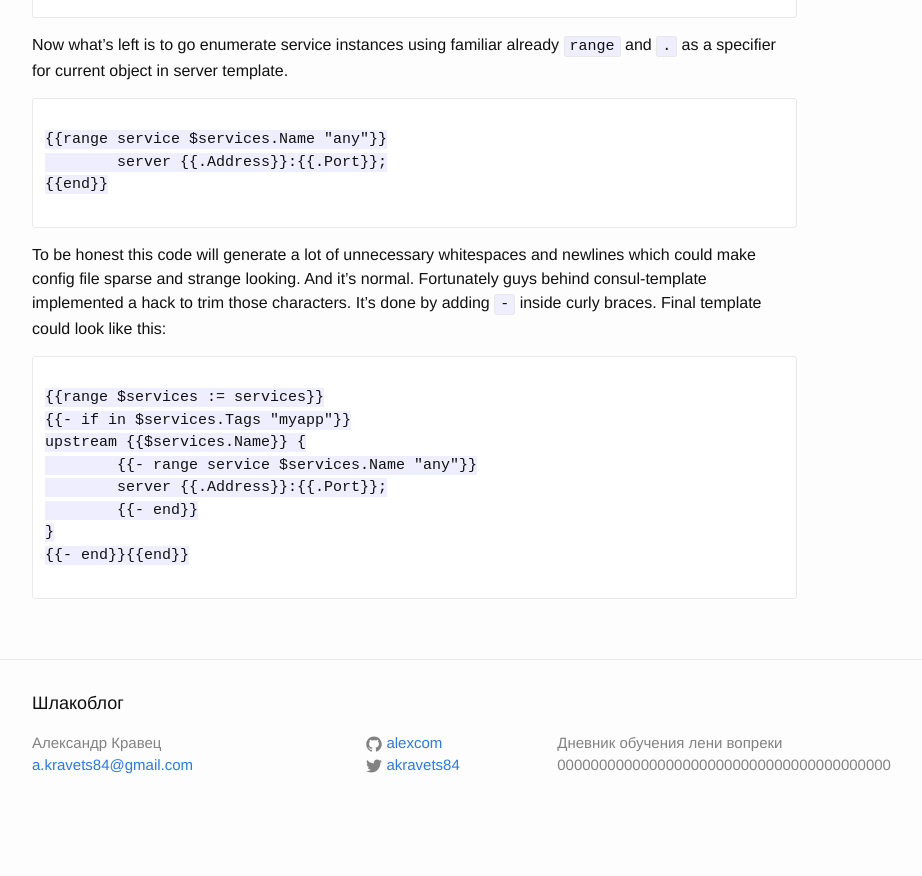
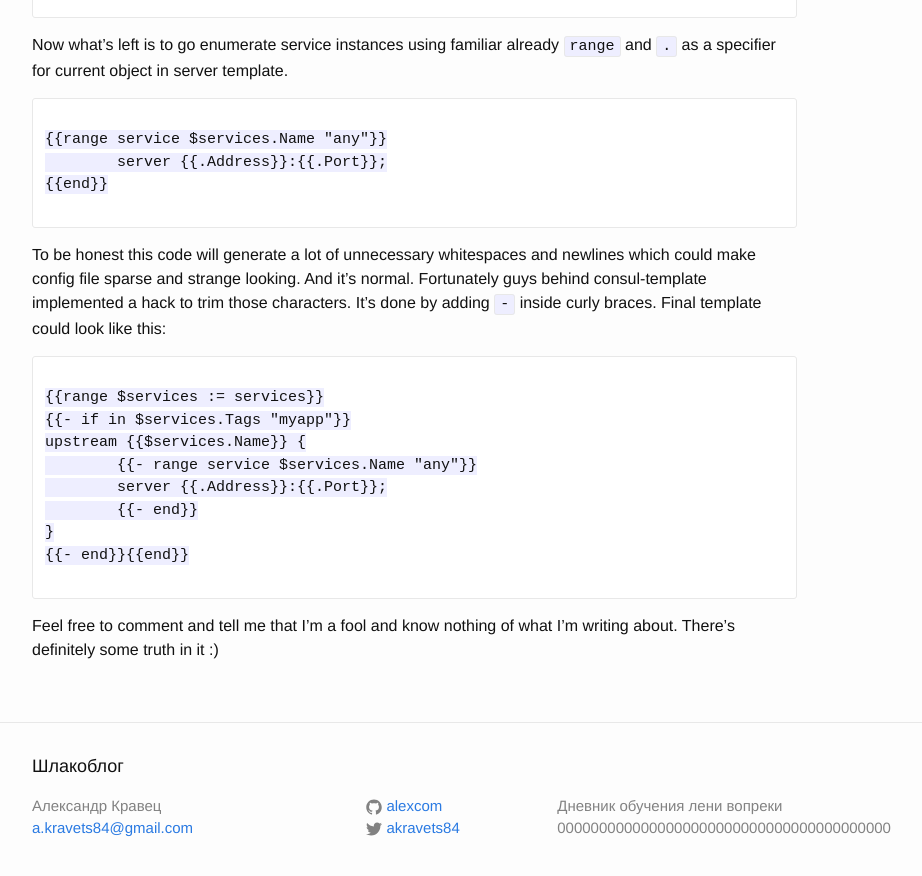
Before and after one commit to alexcom/alexcom.github.io, a Jekyll site: the page built from _posts/2017-06-30-consul-template.md, in a window 1280 px wide and 900 px high, scrolled down 1475 px. Shown: the top 876 px of the window, without its empty margins (218-1140 px from the left). Built offline with Jekyll 4.4.1, drawn with Linux system fonts in a browser that asks for light colours; our own code applies the rules of GitHub Pages for plain Markdown files; comment, search, counter and statistics services are not loaded; before the commit the page ends 2312 px from its top, so only the background shows below that.

Commit message:
Updated 2017-06-30-consul-template.md

````diff
--- a/_posts/2017-06-30-consul-template.md
+++ b/_posts/2017-06-30-consul-template.md
@@ -78,3 +78,5 @@ upstream {{$services.Name}} {
 {{- end}}{{end}}
 {% endraw %}
 ```
+
+Feel free to comment and tell me that I'm a fool and know nothing of what I'm writing about. There's definitely some truth in it :)
````
